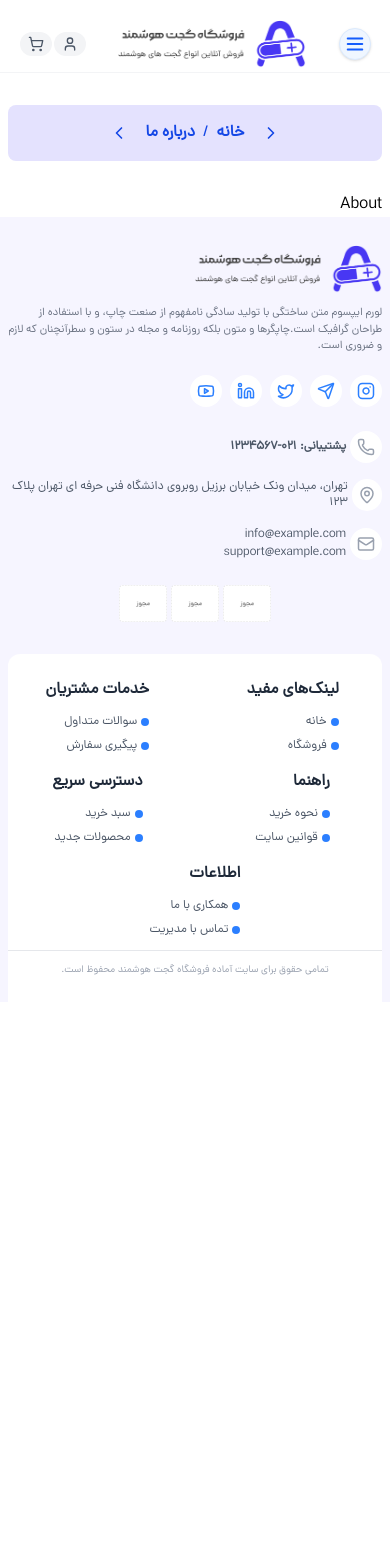
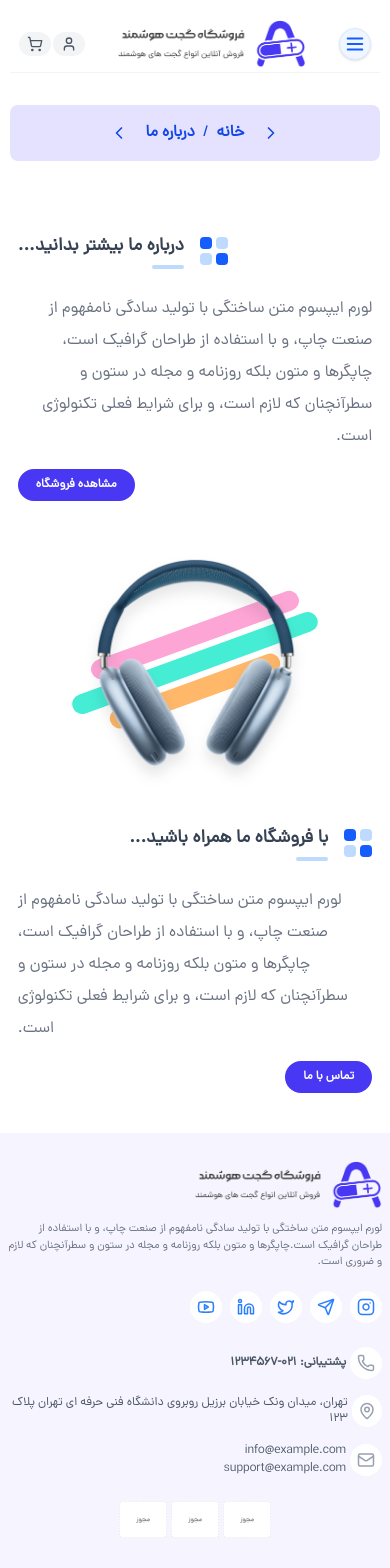
Before and after one commit to mani-hosseini/smart-gadgets, a React (Vite) app in the folder front-end/: page /about in a window 390 px wide. Shown: the top 1568 px of the page. Before the commit the page ends 1002 px from the top, so only its background shows below. Built offline with nearby package versions, Linux system fonts and the light colour scheme.

Commit message:
fix: fix responsive bugs in contact-us

```diff
--- a/front-end/src/App.jsx
+++ b/front-end/src/App.jsx
@@ -13,9 +13,9 @@ function App() {
   return (
     <div className="flex flex-col min-h-screen">
       <BrowserRouter>
+      <MainContainer>
         <Header />
         <main className="flex-1">
-          <MainContainer>
             <Routes>
               <Route path="/" element={<Home />} />
               <Route path="/shop" element={<Shop />} />
@@ -24,8 +24,8 @@ function App() {
               <Route path="/contact" element={<Contact />} />
               <Route path="/question" element={<Question />} />
             </Routes>
-          </MainContainer>
         </main>
+        </MainContainer>
         <Footer/>
       </BrowserRouter>
     </div>
--- a/front-end/src/components/layout/header/mainbar.jsx
+++ b/front-end/src/components/layout/header/mainbar.jsx
@@ -4,7 +4,7 @@ import UserActions from "./UserActions";
 
 const Mainbar = () => (
   <div className="w-full flex justify-center pb-2 pt-4 max-[1000px]:pt-2 max-[898px]:pt-1 max-[836px]:pt-0.5 max-[1000px]:pb-1 max-[898px]:pb-0.5 max-[836px]:pb-0">
-    <div className="w-[90%] flex items-center justify-between gap-4 max-[1000px]:gap-2 max-[898px]:gap-1 max-[836px]:gap-0.5">
+    <div className="w-[95%] flex items-center justify-between gap-4 max-[1000px]:gap-2 max-[898px]:gap-1 max-[836px]:gap-0.5">
       <div className="flex items-center gap-4 max-[1000px]:gap-2 max-[898px]:gap-1 max-[836px]:gap-0.5">
         <CategoryDropdown />
         <SearchBox />
--- a/front-end/src/components/layout/header/topbar.jsx
+++ b/front-end/src/components/layout/header/topbar.jsx
@@ -13,7 +13,7 @@ const Topbar = () => {
   const [menuOpen, setMenuOpen] = useState(false);
   return (
     <div className="w-full flex justify-center pt-4">
-      <div className="w-[90%] flex items-center justify-between py-2 max-[898px]:py-1">
+      <div className="w-[95%] flex items-center justify-between py-2 max-[898px]:py-1">
         <div className="hidden md:flex items-center gap-8 max-[898px]:gap-4">
           <Logo />
           <nav className="flex gap-10 max-[898px]:gap-4 text-base md:text-lg lg:text-xl">
--- a/front-end/src/components/ui/MainContainer.jsx
+++ b/front-end/src/components/ui/MainContainer.jsx
@@ -1,7 +1,7 @@
 import React from "react";
 
 const MainContainer = ({ children, className = "" }) => (
-  <div className={`w-[96%] sm:w-[90%] mx-auto ${className}`}>
+  <div className={`w-[95%] mx-auto ${className}`}>
     {children}
   </div>
 );
--- a/front-end/src/pages/about.jsx
+++ b/front-end/src/pages/about.jsx
@@ -1,11 +1,43 @@
-import React from 'react'
+import React from "react";
 import BreadcrumbBox from "../components/ui/BreadcrumbBox";
+import Heading from "../components/ui/heading";
+import ContactButton from "../components/contact/ContactButton";
+import ColorStripesBg from "../components/contact/ColorStripesBg";
 
 export default function About() {
   return (
     <>
       <BreadcrumbBox pageName="درباره ما" />
-      <div className="w-full max-w-full px-0 mx-0">About</div>
+      <section className="w-full max-w-7xl mx-auto px-2 sm:px-6 py-10 flex flex-col items-center">
+        <div className="w-full flex flex-col md:flex-row items-center justify-between gap-8 relative">
+          {/* Right Side */}
+          <div className="flex-1 flex flex-col items-end text-right max-w-md">
+            <Heading title="درباره ما بیشتر بدانید..." />
+            <p className="mt-6 text-gray-500 leading-8 text-base sm:text-lg">
+              لورم ایپسوم متن ساختگی با تولید سادگی نامفهوم از صنعت چاپ، و با استفاده از طراحان گرافیک است، چاپگرها و متون بلکه روزنامه و مجله در ستون و سطرآنچنان که لازم است، و برای شرایط فعلی تکنولوژی است.
+            </p>
+            <ContactButton to="/shop">مشاهده فروشگاه</ContactButton>
+          </div>
+          {/* Center Image with Stripes */}
+          <div className="relative flex-1 flex items-center justify-center min-w-[260px] min-h-[260px] max-w-xs mx-4">
+            <ColorStripesBg />
+            <img
+              src="/about/about-1-min.png"
+              alt="هدفون"
+              className="relative z-10 w-[220px] sm:w-[320px] drop-shadow-xl"
+              draggable={false}
+            />
+          </div>
+          {/* Left Side */}
+          <div className="flex-1 flex flex-col items-start text-left max-w-md">
+            <Heading title="با فروشگاه ما همراه باشید..." />
+            <p className="mt-6 text-gray-500 leading-8 text-base sm:text-lg">
+              لورم ایپسوم متن ساختگی با تولید سادگی نامفهوم از صنعت چاپ، و با استفاده از طراحان گرافیک است، چاپگرها و متون بلکه روزنامه و مجله در ستون و سطرآنچنان که لازم است، و برای شرایط فعلی تکنولوژی است.
+            </p>
+            <ContactButton to="/contact">تماس با ما</ContactButton>
+          </div>
+        </div>
+      </section>
     </>
-  )
+  );
 }
```
Also changed, not shown: front-end/public/about/about-1-min.png (added).
